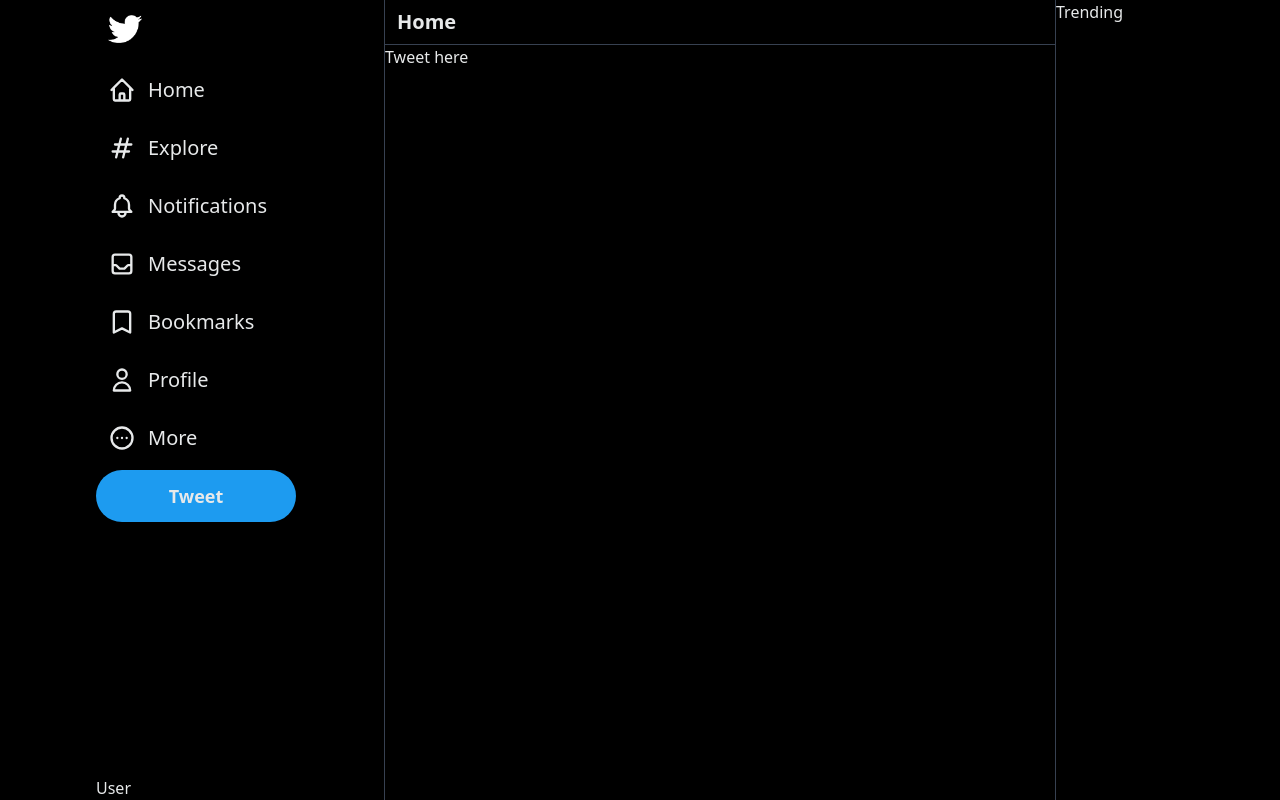
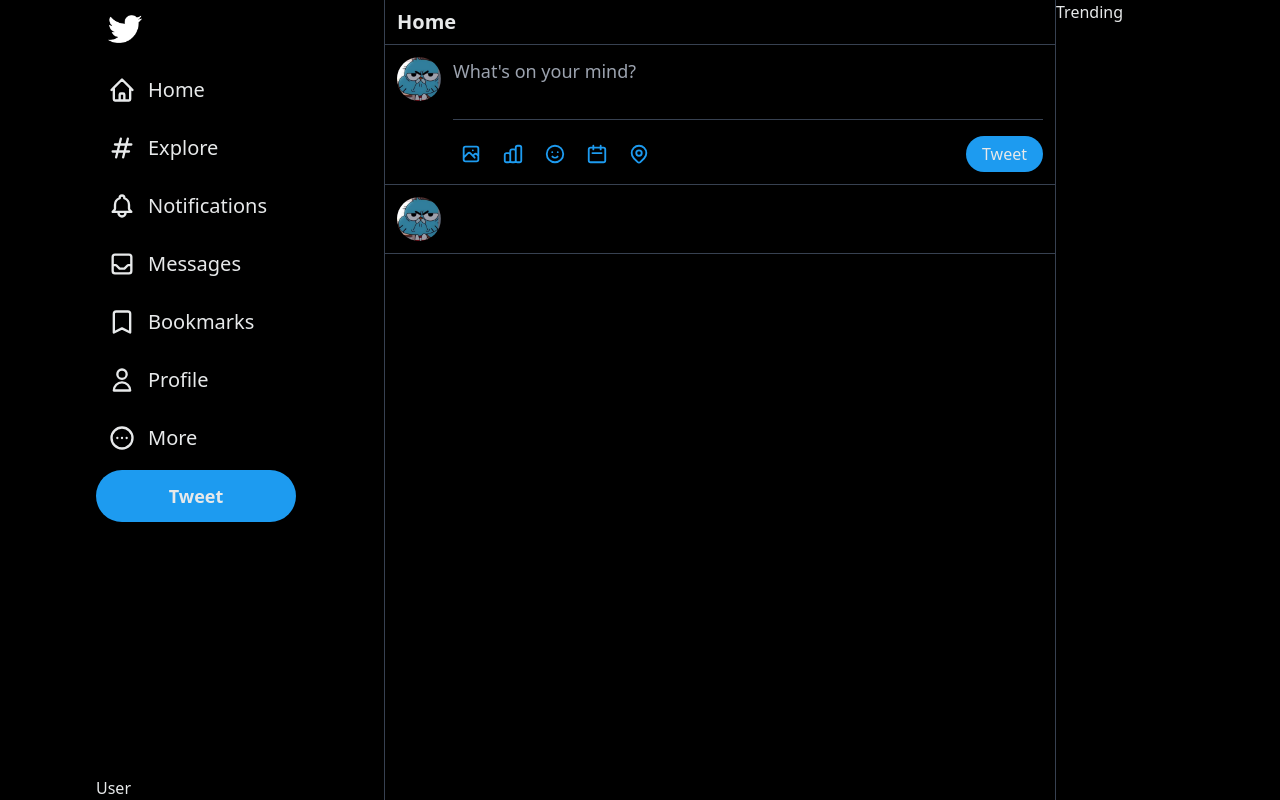
Before and after one commit to Kxsanchez323/twitter-clone, a Next.js app: page / in a window 1280 px wide. Built offline with nearby package versions, Linux system fonts and the light colour scheme.

Commit message:
Updated PostFeed

```diff
--- a/components/Postfeed.js
+++ b/components/Postfeed.js
@@ -1,3 +1,4 @@
+import Tweet from "./Tweet";
 import TweetInput from "./TweetInput";
 
 export default function PostFeed(){
@@ -7,6 +8,7 @@
             Home
         </div>
          <TweetInput />
+         <Tweet />
         </div>
     )
 }
--- /dev/null
+++ b/components/Tweet.js
@@ -0,0 +1,21 @@
+export default function Tweet(){
+    return (
+        <div>
+            <TweetHeader />
+
+        </div>
+    )
+}
+
+export  function TweetHeader(){
+    return (
+        <div className="flex space-x-3 p-3 border-b border-gray-700">
+            <img src="/assets/profilePics/pfp1.png" className="w-11 h-11 rounded-full object-cover"/>
+            <div>
+                <div>
+                    <span></span>
+                </div>
+            </div>
+        </div>
+    )
+}
--- a/components/TweetInput.js
+++ b/components/TweetInput.js
@@ -1,8 +1,43 @@
+import { CalendarIcon, ChartBarIcon, EmojiHappyIcon, LocationMarkerIcon, PhotographIcon } from "@heroicons/react/outline";
 
 export default function TweetInput(){
     return (
-        <div>
-            Tweet here
+        <div className="flex space-x-3 p-3 border-b border-gray-700">
+            <img
+            className="w-11 h-11 rounded-full object-cover"
+            src="/assets/profilePics/pfp1.png"/>
+            <div className="w-full">
+            <textarea
+            placeholder="What's on your mind?"
+            className="bg-transparent resize-none outline-none w-full min-h-[50px] text-lg"/>
+
+
+
+            <div className="flex justify-between border-t border-gray-700 pt-4">
+                <div className="flex space-x-1.5">
+                    <div className="iconAnimation">
+                    <PhotographIcon  className="h-[22px] text-[#1d9bf0]" />
+                    </div>
+                    <div className="iconAnimation">
+                    <ChartBarIcon  className="h-[22px] text-[#1d9bf0]" />
+                    </div>
+                    <div className="iconAnimation">
+                    <EmojiHappyIcon  className="h-[22px] text-[#1d9bf0]" />
+                    </div>
+                    <div className="iconAnimation">
+                    <CalendarIcon className="h-[22px] text-[#1d9bf0]" />
+                    </div>
+                    <div className="iconAnimation">
+                    <LocationMarkerIcon className="h-[22px] text-[#1d9bf0]" />
+                    </div>
+                </div>
+
+                <button className="bg-[#1d9bf0] rounded-full px-4 py-1.5">
+                    Tweet
+                </button>
+            </div>
+            </div>
+
         </div>
     )
 }
--- a/styles/globals.css
+++ b/styles/globals.css
@@ -5,3 +5,7 @@
 .hoverAnimation{
     @apply hover:bg-white hover:bg-opacity-10 rounded-full xl:p-3 w-11 h-11 xl:w-auto xl:h-auto
 }
+
+.iconAnimation{
+    @apply hover:bg-opacity-10 hover:bg-[#1d9bf0] rounded-full w-9 h-9 flex items-center justify-center cursor-pointer
+}
```
